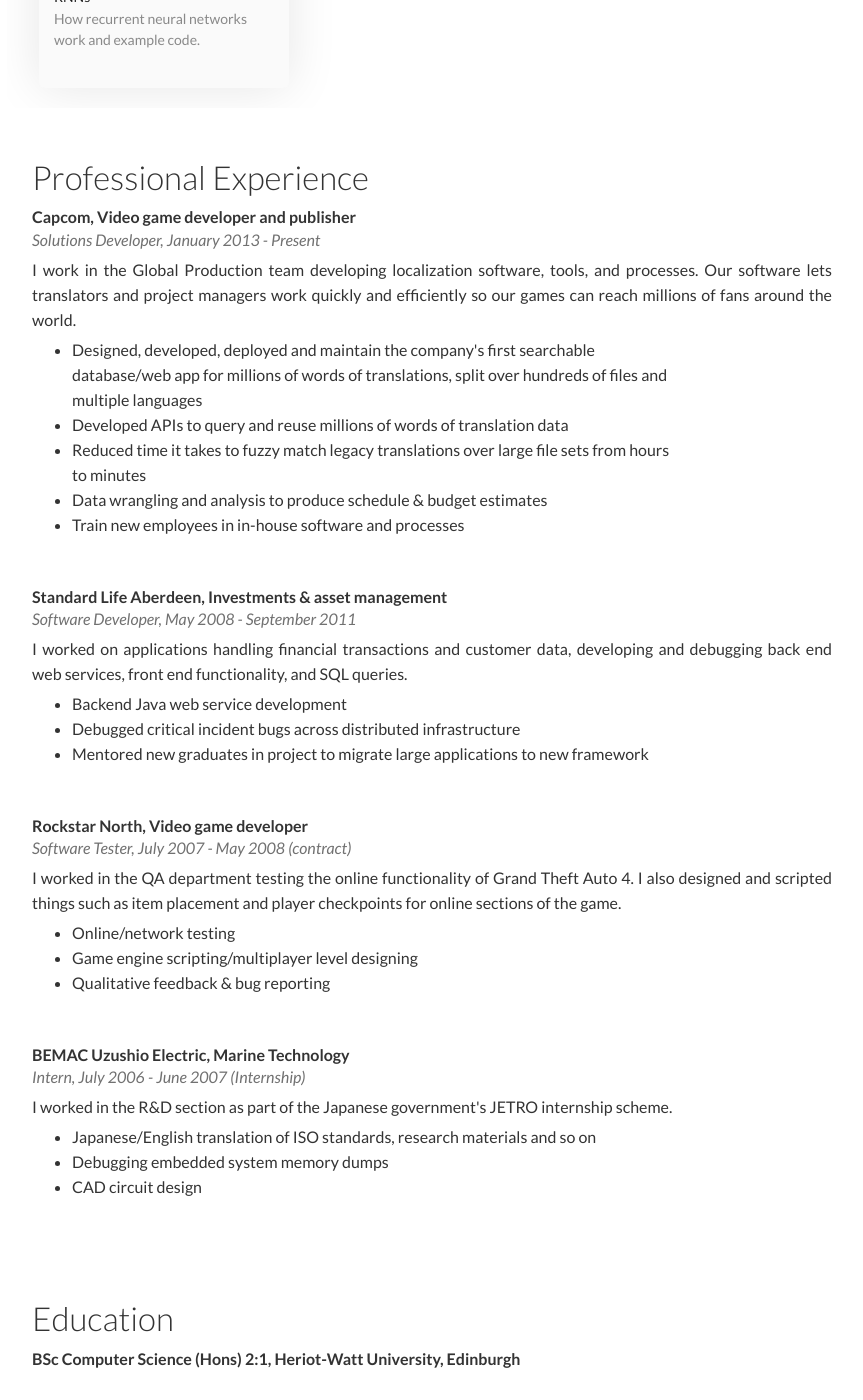
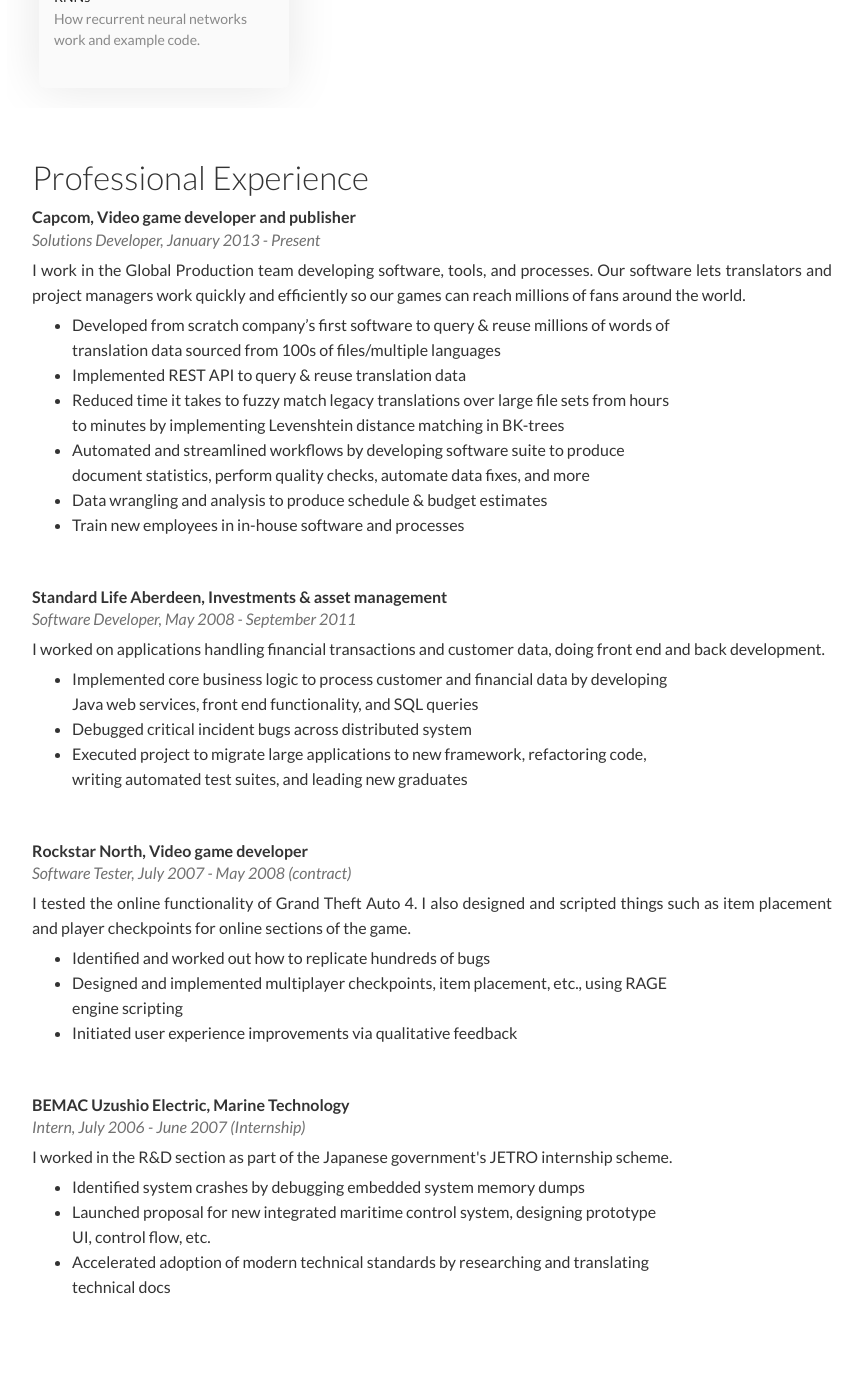
Before and after one commit to pekoto-zz/pekoto.github.io, a Jekyll site: the page built from index.md, in a window 1280 px wide and 1400 px high, scrolled down 2845 px. Shown: the whole window, without its empty margins (68-931 px from the left). Built offline with Jekyll 4.4.1, drawn with Linux system fonts in a browser that asks for light colours; some of the changed text lies outside the part shown.

Commit message:
Description updates

```diff
--- a/_data/experience.yml
+++ b/_data/experience.yml
@@ -5,11 +5,12 @@
   company_logo: ../images/capcom-logo.jpg
   company_summary: Video game developer and publisher
   description: | # this will include new lines to allow paragraphs
-    I work in the Global Production team developing localization software, tools, and processes. Our software lets translators and project managers work quickly and efficiently so our games can reach millions of fans around the world.
+    I work in the Global Production team developing software, tools, and processes. Our software lets translators and project managers work quickly and efficiently so our games can reach millions of fans around the world.
   achievements:
-    - item: Designed, developed, deployed and maintain the company's first searchable database/web app for millions of words of translations, split over hundreds of files and multiple languages
-    - item: Developed APIs to query and reuse millions of words of translation data
-    - item: Reduced time it takes to fuzzy match legacy translations over large file sets from hours to minutes
+    - item: Developed from scratch company’s first software to query & reuse millions of words of translation data sourced from 100s of files/multiple languages
+    - item: Implemented REST API to query & reuse translation data
+    - item: Reduced time it takes to fuzzy match legacy translations over large file sets from hours to minutes by implementing Levenshtein distance matching in BK-trees
+    - item: Automated and streamlined workflows by developing software suite to produce document statistics, perform quality checks, automate data fixes, and more
     - item: Data wrangling and analysis to produce schedule & budget estimates
     - item: Train new employees in in-house software and processes
 
@@ -20,11 +21,11 @@
   company_logo: ../images/standard_life_logo.jpg
   company_summary: Investments & asset management
   description: | # this will include new lines to allow paragraphs
-    I worked on applications handling financial transactions and customer data, developing and debugging back end web services, front end functionality, and SQL queries.
+    I worked on applications handling financial transactions and customer data, doing front end and back development.
   achievements:
-    - item: Backend Java web service development
-    - item: Debugged critical incident bugs across distributed infrastructure
-    - item: Mentored new graduates in project to migrate large applications to new framework
+    - item: Implemented core business logic to process customer and financial data by developing Java web services, front end functionality, and SQL queries
+    - item: Debugged critical incident bugs across distributed system
+    - item: Executed project to migrate large applications to new framework, refactoring code, writing automated test suites, and leading new graduates
 
 - company: Rockstar North
   link: http://www.rockstarnorth.com/
@@ -33,11 +34,11 @@
   company_logo: ../images/rockstar_north_logo.jpg
   company_summary: Video game developer
   description: | # this will include new lines to allow paragraphs
-    I worked in the QA department testing the online functionality of Grand Theft Auto 4. I also designed and scripted things such as item placement and player checkpoints for online sections of the game.
+    I tested the online functionality of Grand Theft Auto 4. I also designed and scripted things such as item placement and player checkpoints for online sections of the game.
   achievements:
-    - item: Online/network testing
-    - item: Game engine scripting/multiplayer level designing
-    - item: Qualitative feedback & bug reporting
+    - item: Identified and worked out how to replicate hundreds of bugs
+    - item: Designed and implemented multiplayer checkpoints, item placement, etc., using RAGE engine scripting
+    - item: Initiated user experience improvements via qualitative feedback
 
 - company: BEMAC Uzushio Electric
   link: http://www.bemac-uzushio.com/
@@ -48,6 +49,6 @@
   description: | # this will include new lines to allow paragraphs
     I worked in the R&D section as part of the Japanese government's JETRO internship scheme.
   achievements:
-    - item: Japanese/English translation of ISO standards, research materials and so on
-    - item: Debugging embedded system memory dumps
-    - item: CAD circuit design
+    - item: Identified system crashes by debugging embedded system memory dumps
+    - item: Launched proposal for new integrated maritime control system, designing prototype UI, control flow, etc.
+    - item: Accelerated adoption of modern technical standards by researching and translating technical docs
--- a/_includes/about.html
+++ b/_includes/about.html
@@ -3,7 +3,7 @@
       <h1>Graham McRobbie</h1>
       <p>Software Developer</p>
       <p>
-        Hi, my name's Graham. I'm a software developer from Scotland currently working in Osaka, Japan.
+        Hi, my name's Graham. I'm a software developer from the UK currently working in Osaka, Japan.
 
         As well as designing, developing, and testing software, I also have experience of
         managing projects, priorities, deadlines and deliverables.
--- a/_includes/machine-learning.html
+++ b/_includes/machine-learning.html
@@ -2,9 +2,9 @@
     <div class="col-xs-12 card-based-include">
       <h1>Machine Learning</h1>
       <p>
-        Here are my notes and code samples related to the fast.ai machine learning course,
-        complete with references from some other sources too.
-        Some people said they found them helpful, so I thought I'd share them here.
+        Here are expanded machine lerning notes and code samples. They are mainly based on the fast.ai machine learning course,
+        but also contain references from other sources too.
+        These have been forked and starred by various people on GitHub, so thought I'd share them here too.
       </p>
 
       <div class="cards">
```
